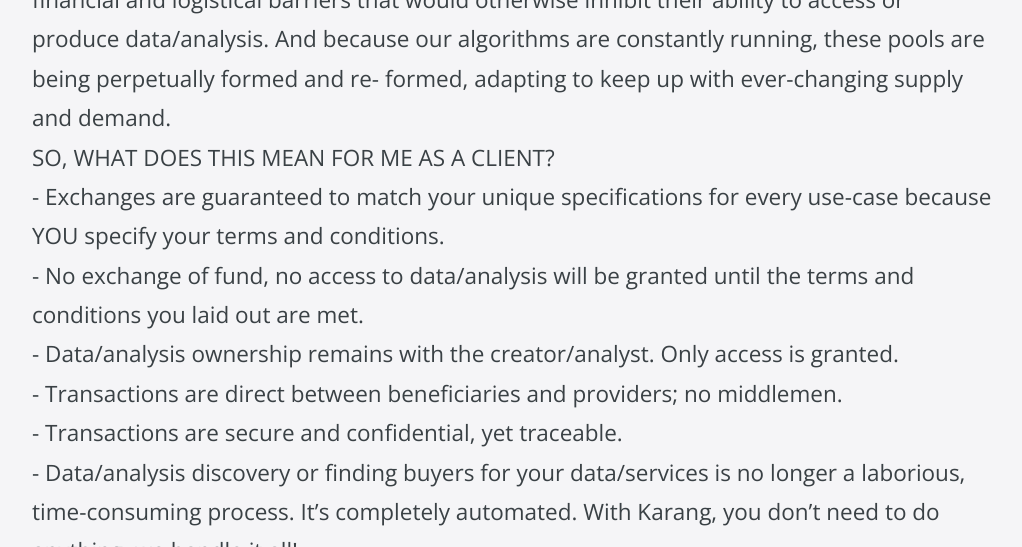
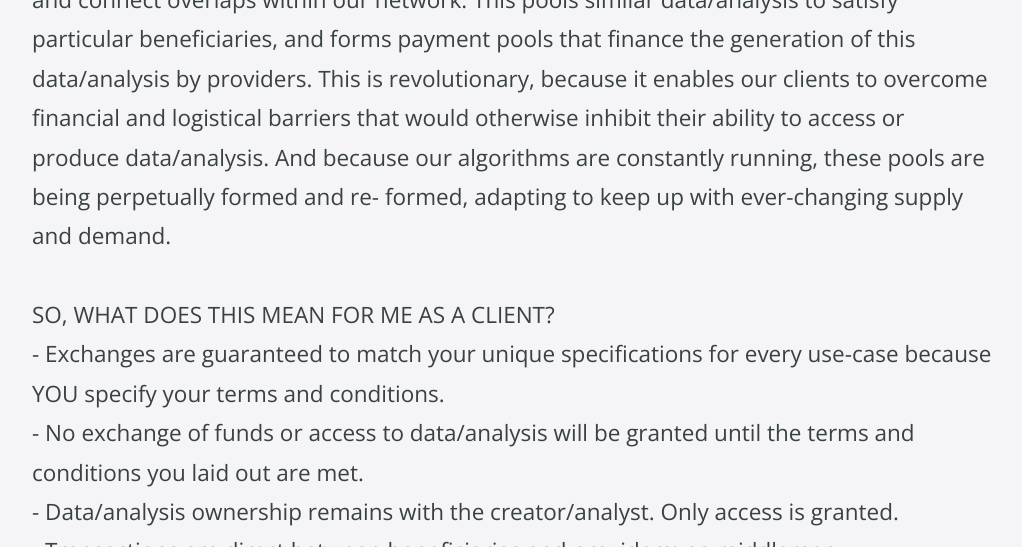
Before and after one commit to SSOATeam/website, a Jekyll site: the page built from how-it-works.html, in a window 1280 px wide and 900 px high, scrolled down 1204 px, cut to the strip 0-547 px from the top of the window. Shown: the whole strip, without its empty margins (128-1150 px from the left). Built offline with Jekyll 4.4.1, drawn with Linux system fonts in a browser that asks for light colours; nearby versions of some CDN libraries.

Commit message:
Fix spacing in Kat's suggested edits again.

```diff
--- a/how-it-works.html
+++ b/how-it-works.html
@@ -12,19 +12,19 @@
 
 
 	Karang connects providers and beneficiaries of interrelated coastal data and analytics.
-
+	<br>
 	<br>KARANG’S DECENTRALIZED NETWORK</br>
 	Every data provider and beneficiary is a node within Karang’s ever-expanding network.
 	Karang’s digital infrastructure forms the network’s highways that connect these nodes
 	together. Data, analysis, and/or compensation flows along these highways.
-
+	<br>
 	<br>KARANG’S SMART CONTRACTS</br>
 	Data providers and beneficiaries interact with the Karang network via smart contracts,
 	little bits of computer code that automatically execute whenever certain pre-specified
 	conditions are met. Each provider/beneficiary has (a) smart contract(s) that specifies
 	their unique data/analytics resources or requirements. Karang has surveys and offers
 	build assistance that walk through the construction process for these smart contracts.
-
+	<br>
 	<br>KARANG’S ALGORITHMS</br>
 	Our specialized algorithms use the information specified in the smart contracts to
 	detect and connect overlaps within our network. This pools similar data/analysis to
@@ -34,11 +34,11 @@
 	otherwise inhibit their ability to access or produce data/analysis. And because our
 	algorithms are constantly running, these pools are being perpetually formed and re-
 	formed, adapting to keep up with ever-changing supply and demand.
-
+	<br>
 	<br>SO, WHAT DOES THIS MEAN FOR ME AS A CLIENT?</br>
 	- Exchanges are guaranteed to match your unique specifications for every use-case
 	because YOU specify your terms and conditions.<br>
-	- No exchange of fund, no access to data/analysis will be granted until the terms
+	- No exchange of funds or access to data/analysis will be granted until the terms
 	and conditions you laid out are met.<br>
 	- Data/analysis ownership remains with the creator/analyst. Only access is granted.<br>
 	- Transactions are direct between beneficiaries and providers; no middlemen. <br>
```
